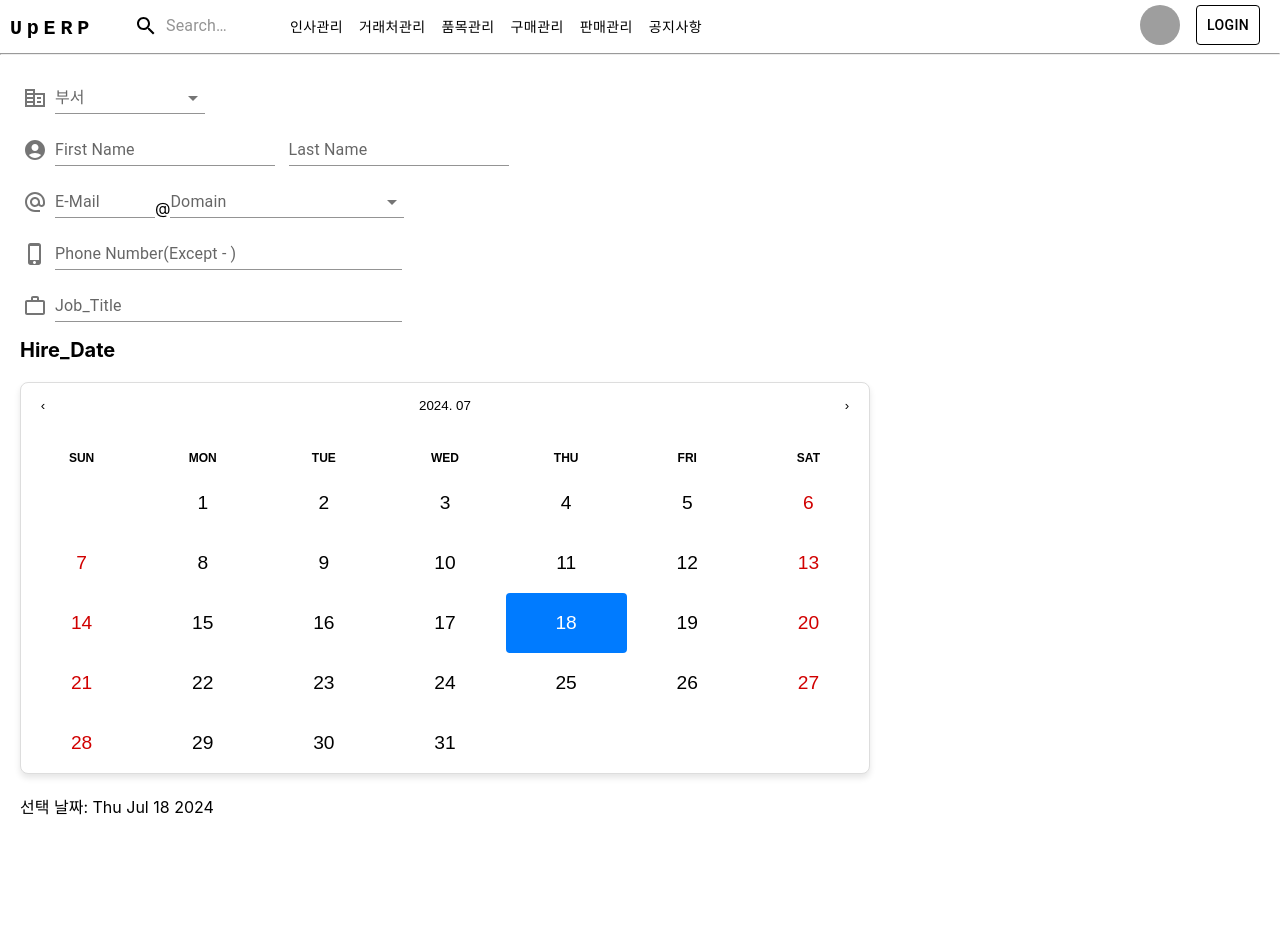
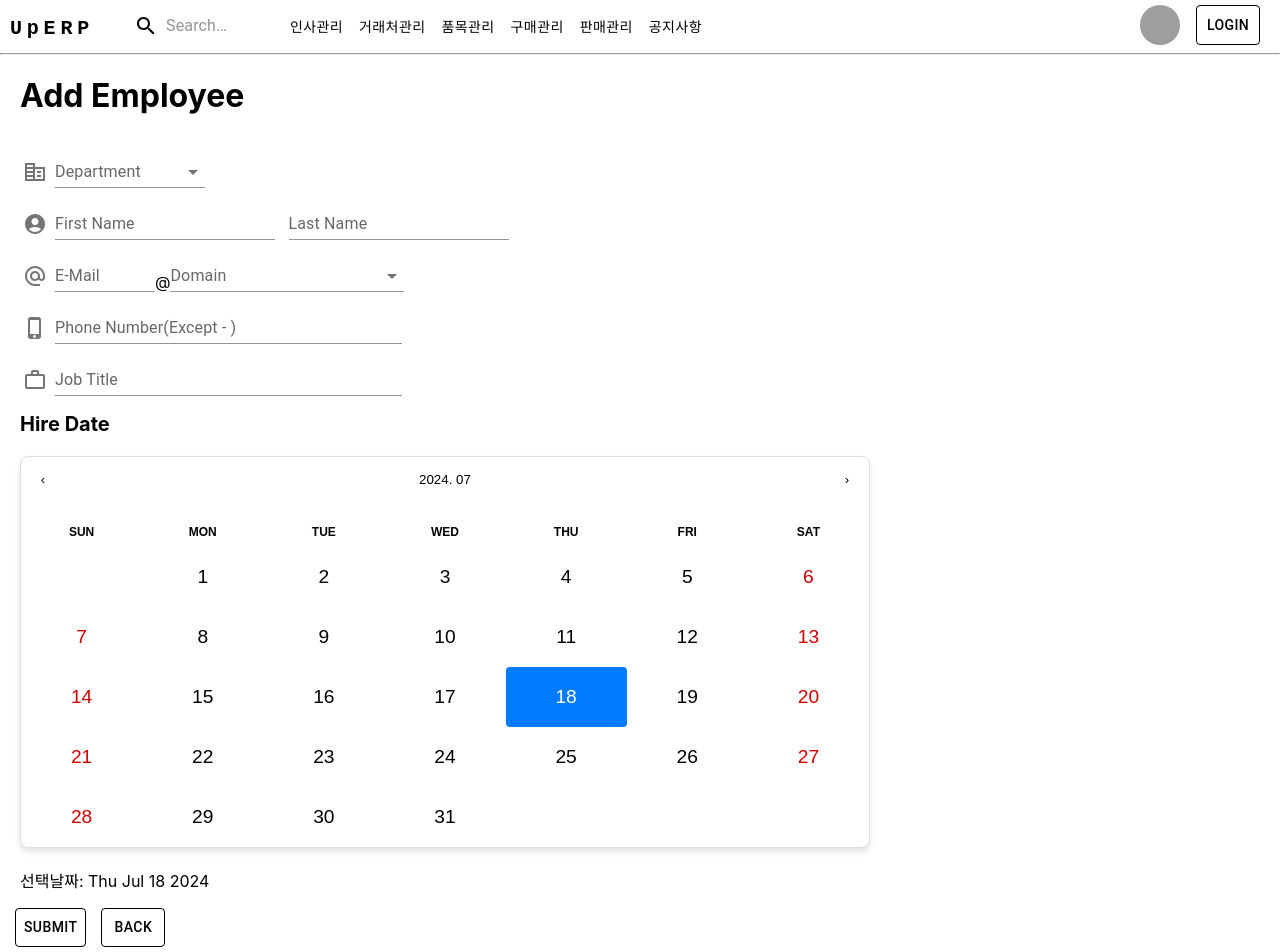
Before and after one commit to whkim98/UpErp, a React (Create React App) app in the folder frontend/: page /addEmployee in a window 1280 px wide. Shown: the top 952 px of the page. Before the commit the page ends 834 px from the top, so only its background shows below. Built offline with nearby package versions, Linux system fonts and the light colour scheme; no server answers; grey boxes are pictures that could not be loaded.

Commit message:
addEmployeeForm

```diff
--- a/frontend/src/components/Employee/AddEmployee.js
+++ b/frontend/src/components/Employee/AddEmployee.js
@@ -1,26 +1,60 @@
+import React, { useState } from 'react';
 import { AccountCircle } from '@mui/icons-material';
-import { Autocomplete, Box, TextField } from '@mui/material';
+import { Autocomplete, Box, Button, TextField } from '@mui/material';
 import CorporateFareIcon from '@mui/icons-material/CorporateFare';
 import AlternateEmailIcon from '@mui/icons-material/AlternateEmail';
 import PhoneIphoneIcon from '@mui/icons-material/PhoneIphone';
 import WorkOutlineIcon from '@mui/icons-material/WorkOutline';
-import React from 'react';
+import { useNavigate } from 'react-router-dom';
 import AddEmployeeHireDate from './AddEmployeeHireDate';
+import axios from 'axios';
 
 const AddEmployee = () => {
+    const [formData, setFormData] = useState({
+        firstName: '',
+        lastName: '',
+        department: '',
+        email: '',
+        phoneNumber: '',
+        jobTitle: '',
+        hireDate: new Date(),
+    });
+
     const defaultProps = {
         options: top100Films,
         getOptionLabel: (option) => option.title,
-      };
+    };
 
     const emailProps = {
         options: email,
         getOptionLabel: (option) => option.title,
-    }
+    };
 
+    const navigate = useNavigate();
+
+    const handleInputChange = (e) => {
+        const { id, value } = e.target;
+        setFormData({ ...formData, [id]: value });
+    };
+
+    const handleDateChange = (date) => {
+        setFormData({ ...formData, hireDate: date });
+    };
+
+    const handleSubmit = () => {
+        axios.post('/addEmployee', formData)
+            .then(response => {
+                console.log(response.data);
+                navigate(-1);
+            })
+            .catch(error => {
+                console.error('There was an error!', error);
+            });
+    };
 
     return (
         <div>
+            <h1 style={{marginLeft: '20px'}}>Add Employee</h1>
             <table style={{width: '500px', marginLeft: '20px'}}>
                 <tr>
                     <td>
@@ -28,10 +62,11 @@ const AddEmployee = () => {
                             <CorporateFareIcon sx={{ color: 'action.active', mr: 1, my: 0.5 }}/>
                             <Autocomplete
                                 {...defaultProps}
-                                id="disable-close-on-select"
+                                id="department"
                                 disableCloseOnSelect
+                                onChange={(event, newValue) => setFormData({ ...formData, department: newValue?.title || '' })}
                                 renderInput={(params) => (
-                                <TextField {...params} label="부서" variant="standard" style={{width: '150px'}}/>
+                                <TextField {...params} label="Department" variant="standard" style={{width: '150px'}}/>
                                 )}
                             />
                         </Box>
@@ -41,9 +76,9 @@ const AddEmployee = () => {
                     <td>
                         <Box sx={{ display: 'flex', alignItems: 'flex-end' }}>
                             <AccountCircle sx={{ color: 'action.active', mr: 1, my: 0.5 }} />
-                            <TextField id="input-with-sx" label="First Name" variant="standard" />
+                            <TextField id="firstName" label="First Name" variant="standard" onChange={handleInputChange} />
                             &nbsp;&nbsp;&nbsp;
-                            <TextField id="input-with-sx" label="Last Name" variant="standard" />
+                            <TextField id="lastName" label="Last Name" variant="standard" onChange={handleInputChange} />
                         </Box>
                     </td>
                 </tr>
@@ -51,12 +86,13 @@ const AddEmployee = () => {
                     <td>
                         <Box sx={{ display: 'flex', alignItems: 'flex-end' }}>
                             <AlternateEmailIcon sx={{ color: 'action.active', mr: 1, my: 0.5 }} />
-                            <TextField id="input-with-sx" label="E-Mail" variant="standard" style={{width: '100px'}}/>
+                            <TextField id="email" label="E-Mail" variant="standard" style={{width: '100px'}} onChange={handleInputChange} />
                             @
                             <Autocomplete
                                 {...emailProps}
-                                id="disable-close-on-select"
+                                id="emailDomain"
                                 disableCloseOnSelect
+                                onChange={(event, newValue) => setFormData({ ...formData, email: formData.email + '@' + (newValue?.title || '') })}
                                 renderInput={(params) => (
                                 <TextField {...params} variant="standard" label="Domain" style={{width: '234px'}}/>
                                 )}
@@ -68,7 +104,7 @@ const AddEmployee = () => {
                     <td>
                         <Box sx={{ display: 'flex', alignItems: 'flex-end' }}>
                             <PhoneIphoneIcon sx={{ color: 'action.active', mr: 1, my: 0.5 }} />
-                            <TextField id="input-with-sx" label="Phone Number(Except - )" variant="standard" style={{width: '347px'}}/>
+                            <TextField id="phoneNumber" label="Phone Number(Except - )" variant="standard" style={{width: '347px'}} onChange={handleInputChange} />
                         </Box>
                     </td>
                 </tr>
@@ -76,14 +112,20 @@ const AddEmployee = () => {
                     <td>
                         <Box sx={{ display: 'flex', alignItems: 'flex-end' }}>
                             <WorkOutlineIcon sx={{ color: 'action.active', mr: 1, my: 0.5 }} />
-                            <TextField id="input-with-sx" label="Job_Title" variant="standard" style={{width: '347px'}}/>
+                            <TextField id="jobTitle" label="Job Title" variant="standard" style={{width: '347px'}} onChange={handleInputChange} />
                         </Box>
                     </td>
                 </tr>
             </table>
             <div style={{display: 'flex'}}>
-                <AddEmployeeHireDate/>
+                <AddEmployeeHireDate handleDateChange={handleDateChange} />
             </div>
+            <Button style={{ color: 'black', marginLeft: '15px', marginBottom: '20px', border: '1px solid' }} onClick={handleSubmit}>
+                SUBMIT
+            </Button>
+            <Button style={{ color: 'black', marginLeft: '15px', marginBottom: '20px', border: '1px solid' }} onClick={() => navigate(-1)}>
+                BACK
+            </Button>
         </div>
     );
 };
@@ -93,7 +135,7 @@ const top100Films = [
     { title: '재무팀' },
     { title: '인사팀' },
     { title: '물류팀' },
-  ]
+]
 
 const email = [
     { title: 'daum.net'},
--- a/frontend/src/components/Employee/AddEmployeeHireDate.js
+++ b/frontend/src/components/Employee/AddEmployeeHireDate.js
@@ -1,10 +1,10 @@
 import moment from 'moment';
 import React, { useState } from 'react';
 import Calendar from 'react-calendar';
-import 'react-calendar/dist/Calendar.css'; // 기본 스타일 import
-import styled from 'styled-components'; // styled-components를 사용하는 경우
+import 'react-calendar/dist/Calendar.css';
+import styled from 'styled-components';
 
-// StyledCalendarWrapper와 StyledCalendar 정의
+// 스타일링된 캘린더 래퍼
 const StyledCalendarWrapper = styled.div`
   display: flex;
   justify-content: center;
@@ -13,6 +13,7 @@ const StyledCalendarWrapper = styled.div`
   line-height: 5rem; /* 숫자의 위아래 간격 조정 */
 `;
 
+// 스타일링된 캘린더 컴포넌트
 const StyledCalendar = styled(Calendar)`
   border: 1px solid #ddd;
   border-radius: 8px;
@@ -21,33 +22,37 @@ const StyledCalendar = styled(Calendar)`
   margin-right: 50px;
 `;
 
-const CalendarComponent = () => {
+const AddEmployeeHireDate = ({ handleDateChange }) => {
   const [date, setDate] = useState(new Date());
 
-  const handleDateChange = (newDate) => {
+  // 날짜 변경 핸들러
+  const onDateChange = (newDate) => {
     setDate(newDate);
+    if (handleDateChange) {
+      handleDateChange(newDate); // 부모 컴포넌트에 선택된 날짜 전달
+    }
   };
 
   return (
     <div>
-        <h1 style={{marginLeft: '20px', fontSize: '20px'}}>Hire_Date</h1>
+      <h1 style={{ marginLeft: '20px', fontSize: '20px' }}>Hire Date</h1>
       <StyledCalendarWrapper>
         <StyledCalendar
           value={date}
-          onChange={handleDateChange}
-          formatDay={(locale, date) => moment(date).format("D")} // 일 제거 숫자만 보이게
-          formatYear={(locale, date) => moment(date).format("YYYY")} // 네비게이션 눌렀을때 숫자 년도만 보이게
-          formatMonthYear={(locale, date) => moment(date).format("YYYY. MM")} // 네비게이션에서 2023. 12 이렇게 보이도록 설정
-          calendarType="gregory" // 일요일 부터 시작
-          showNeighboringMonth={false} // 전달, 다음달 날짜 숨기기
-          next2Label={null} // +1년 & +10년 이동 버튼 숨기기
-          prev2Label={null} // -1년 & -10년 이동 버튼 숨기기
-          minDetail="year" // 10년단위 년도 숨기기
+          onChange={onDateChange}
+          formatDay={(locale, date) => moment(date).format("D")} // 일 숫자만 보이게
+          formatYear={(locale, date) => moment(date).format("YYYY")} // 네비게이션에서 년도만 보이게
+          formatMonthYear={(locale, date) => moment(date).format("YYYY. MM")} // 월과 연도 형식
+          calendarType="gregory" // 그레고리력 사용
+          showNeighboringMonth={false} // 이웃 월 날짜 숨기기
+          next2Label={null} // +1년, +10년 버튼 숨기기
+          prev2Label={null} // -1년, -10년 버튼 숨기기
+          minDetail="year" // 년 단위만 보기
         />
       </StyledCalendarWrapper>
-      <p style={{marginLeft: '20px'}}>선택 날짜: {date.toDateString()}</p>
+      <p style={{ marginLeft: '20px' }}>선택날짜: {date.toDateString()}</p>
     </div>
   );
 };
 
-export default CalendarComponent;
+export default AddEmployeeHireDate;
--- a/frontend/src/components/Employee/HumanResource.js
+++ b/frontend/src/components/Employee/HumanResource.js
@@ -54,7 +54,7 @@ const HumanResource = () => {
   return (
     <div>
         <ReactVirtualizedTable data={employees} />
-        <Button style={{color: 'black'}} onClick={() => handleNavigation('/addEmployee')}>사원추가</Button>
+        <Button style={{color: 'black', border: '1px solid', marginLeft: '15px'}} onClick={() => handleNavigation('/addEmployee')}>Add</Button>
     </div>
   );
 };
```
